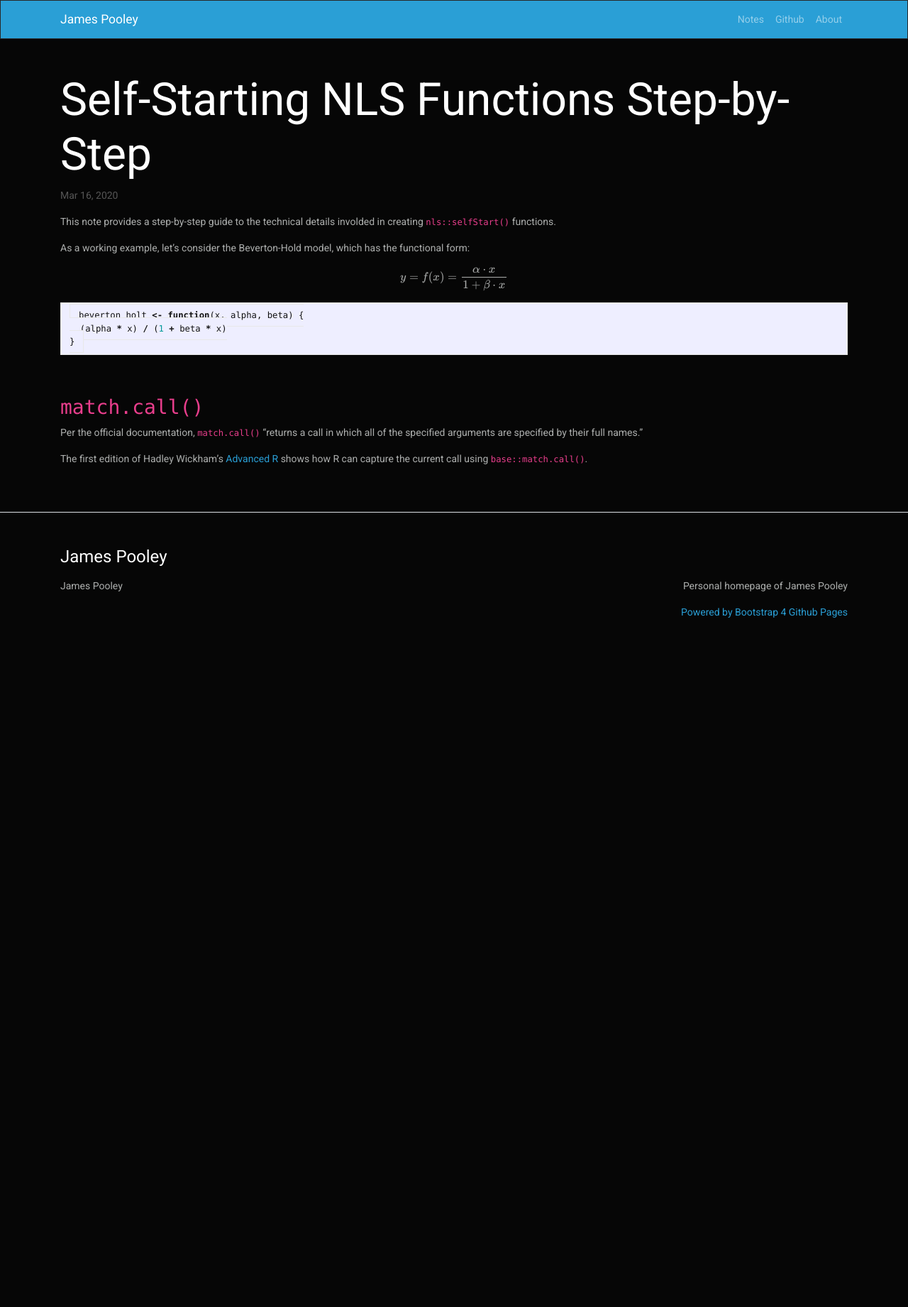
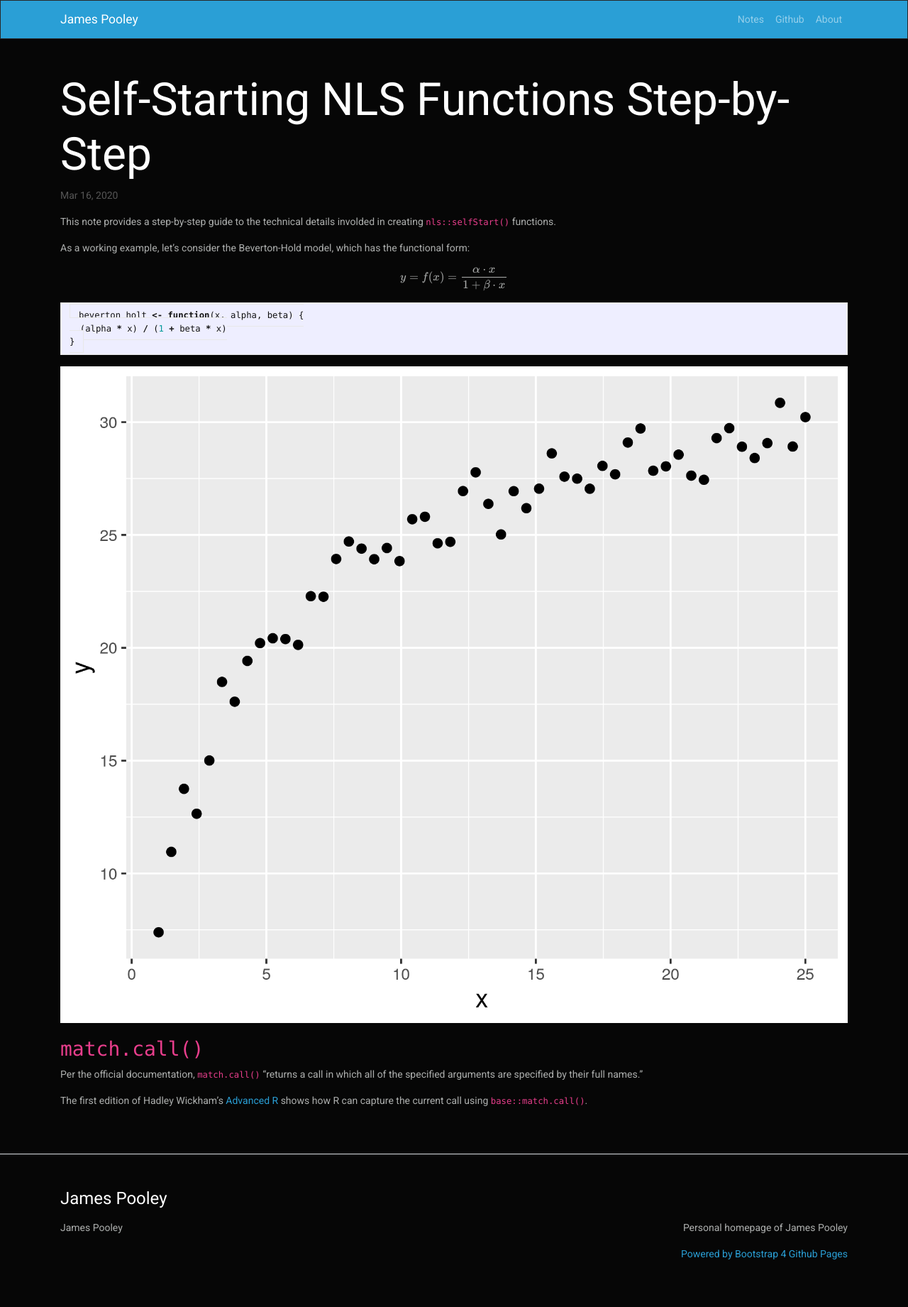
Before and after one commit to jamespooley/archived-jamespooley.github.io, a Jekyll site: the page built from _posts/2020-03-16-nls-selfstart.md, in a window 1280 px wide. Shown: the whole page at 71% size. Built offline with Jekyll 4.4.1, drawn with Linux system fonts in a browser that asks for light colours; formulas are drawn with MathJax 3; before the commit the page ends 937 px from its top, so only the background shows below that.

Commit message:
Fix path to image

```diff
--- a/_posts/2020-03-16-nls-selfstart.md
+++ b/_posts/2020-03-16-nls-selfstart.md
@@ -22,7 +22,7 @@ beverton_holt <- function(x, alpha, beta) {
 {% endhighlight %}
 
 
-![](assets/observed-data.png)
+![Simulated Beverton-Holt data](/assets/observed-data.png)
 
 
 #### `match.call()`
```
